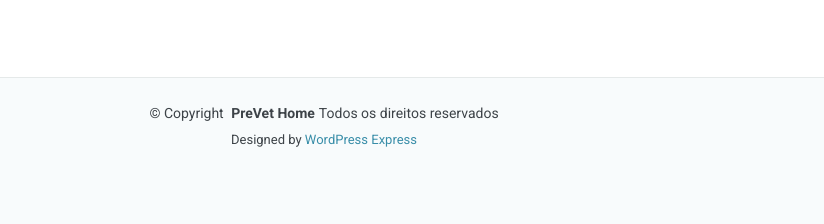
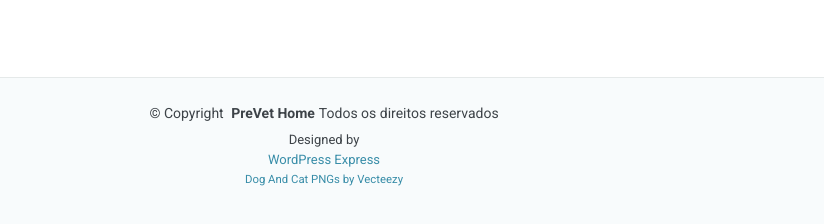
Before and after one commit to renatonagliati/wpexp-prevethome-lp, a plain HTML site: page index.html in a window 1280 px wide. Shown: the part 4722-4946 px from the top of the page, without its empty margins (316-1140 px from the left). Drawn offline with nearby package versions, Linux system fonts and the light colour scheme.

Commit message:
main: adds credits for images from vecteezy

```diff
--- a/index.html
+++ b/index.html
@@ -629,7 +629,8 @@
         <!-- You can delete the links only if you've purchased the pro version. -->
         <!-- Licensing information: https://bootstrapmade.com/license/ -->
         <!-- Purchase the pro version with working PHP/AJAX contact form: [buy-url] -->
-        Designed by <a href="https://wordpressexpress.com.br/" target="_blank">WordPress Express</a>
+        Designed by <a href="https://wordpressexpress.com.br/" class="d-block" target="_blank">WordPress Express</a>
+        <a href="https://www.vecteezy.com/free-png/dog-and-cat" class="d-inline-block"><small>Dog And Cat PNGs by Vecteezy</small></a>
       </div>
     </div>
 
```
